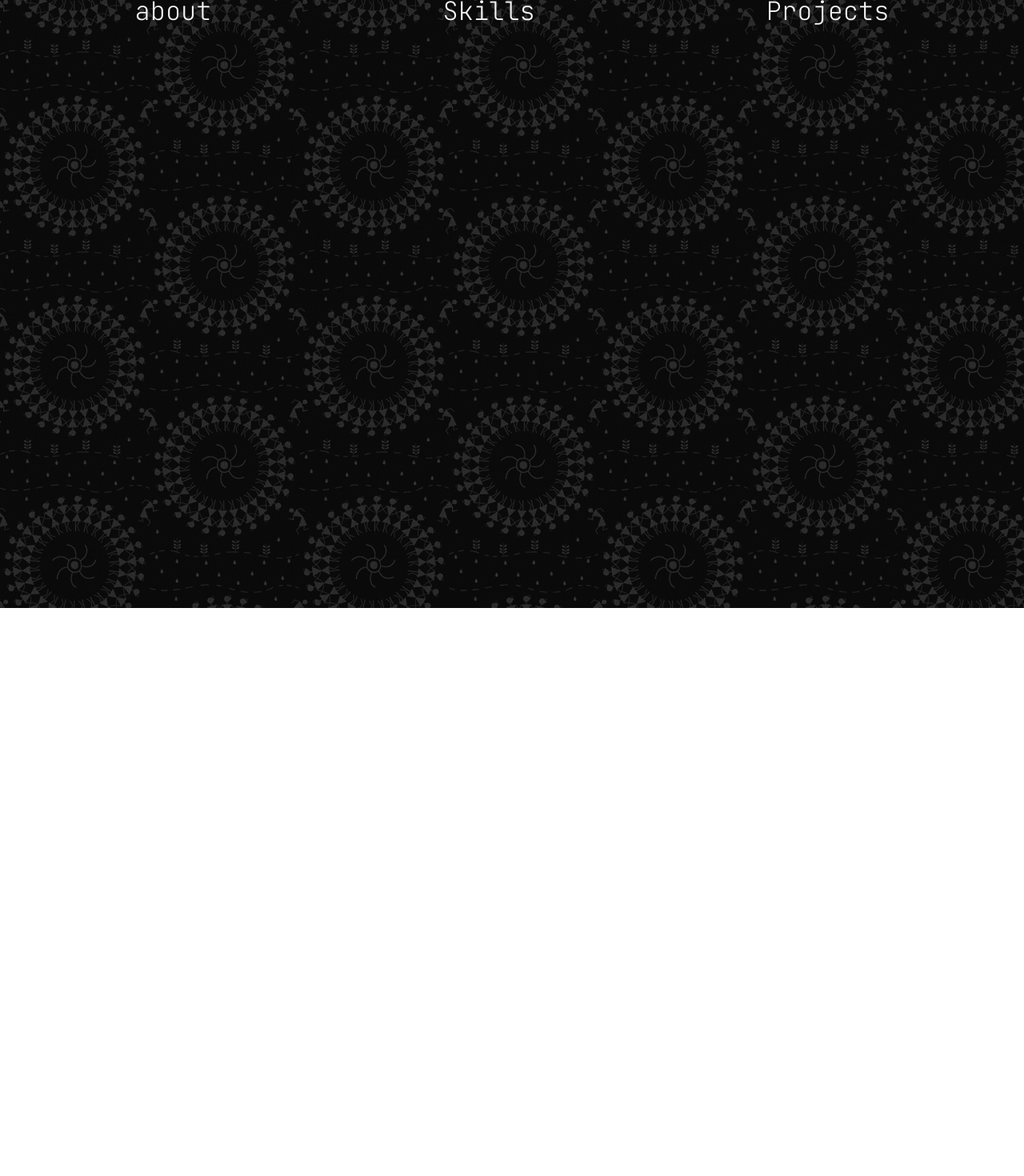
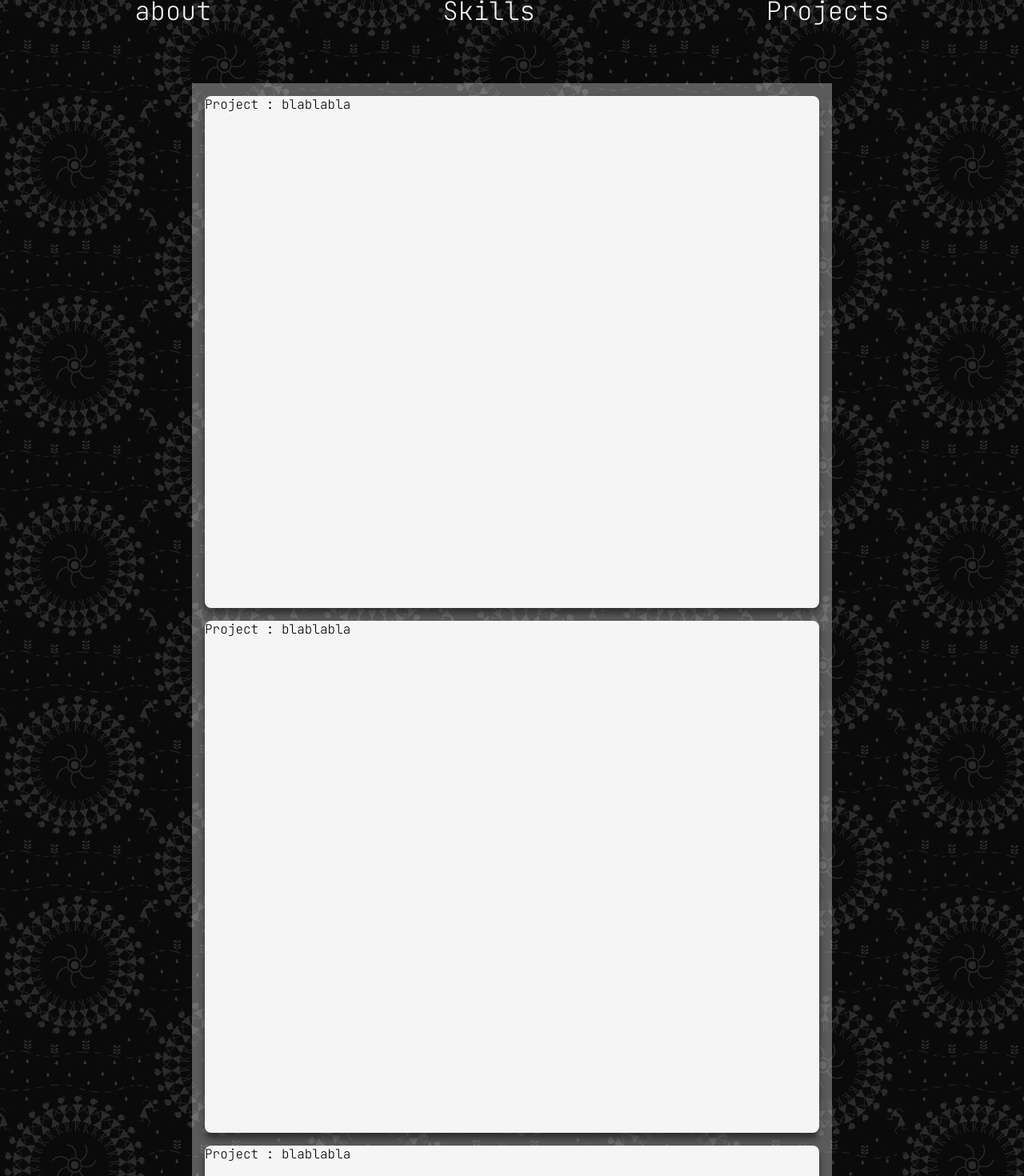
Before and after one commit to theDoorKeeper/portfolio, a React (Create React App) app: page /Projects in a window 1280 px wide. Shown: the part 40-1510 px from the top of the page at 80% size. Before the commit the page ends 800 px from the top, so only its background shows below. Built offline with nearby package versions, Linux system fonts and the light colour scheme.

Commit message:
added mockup projects and styled them

```diff
--- /dev/null
+++ b/src/components/Project.css
@@ -0,0 +1,19 @@
+.project-container{
+    max-width: 60%;
+    margin-top: 3rem;
+    margin-left: auto;
+    margin-right: auto;
+    display: flex;
+    flex-wrap: wrap;
+    gap: 1rem   ;
+    padding:1rem;
+    background: rgba(255, 255, 255, 0.329);
+}
+
+.project{
+    width: 100%;
+    height: 40rem;
+    background: whitesmoke;
+    border-radius: 8px;
+    box-shadow: 0px 7px 10px rgba(0,0,0,0.5);
+}
--- a/src/components/Projects.js
+++ b/src/components/Projects.js
@@ -1,13 +1,33 @@
 import React from 'react'
-
+import './Project.css'
 export const Projects = () => {
     return (
         <div className="project-container">
-            <div className="project"></div>
-            <div className="project"></div>
-            <div className="project"></div>
-            <div className="project"></div>
-            <div className="project"></div>
+            <div className="project">
+             <header className="title">Project : blablabla</header>
+             <img src=""></img>
+             <div className="project-description"></div>
+            </div>
+            <div className="project">
+            <header className="title">Project : blablabla</header>
+            <img src=""></img>
+            <div className="project-description"></div>
+            </div>
+            <div className="project">
+            <header className="title">Project : blablabla</header>
+            <img src=""></img>
+            <div className="project-description"></div>
+            </div>
+            <div className="project">
+            <header className="title">Project : blablabla</header>
+            <img src=""></img>
+            <div className="project-description"></div>
+            </div>
+            <div className="project">
+            <header className="title">Project : blablabla</header>
+            <img src=""></img>
+            <div className="project-description"></div>
+            </div>
 
         </div>
     )
```
